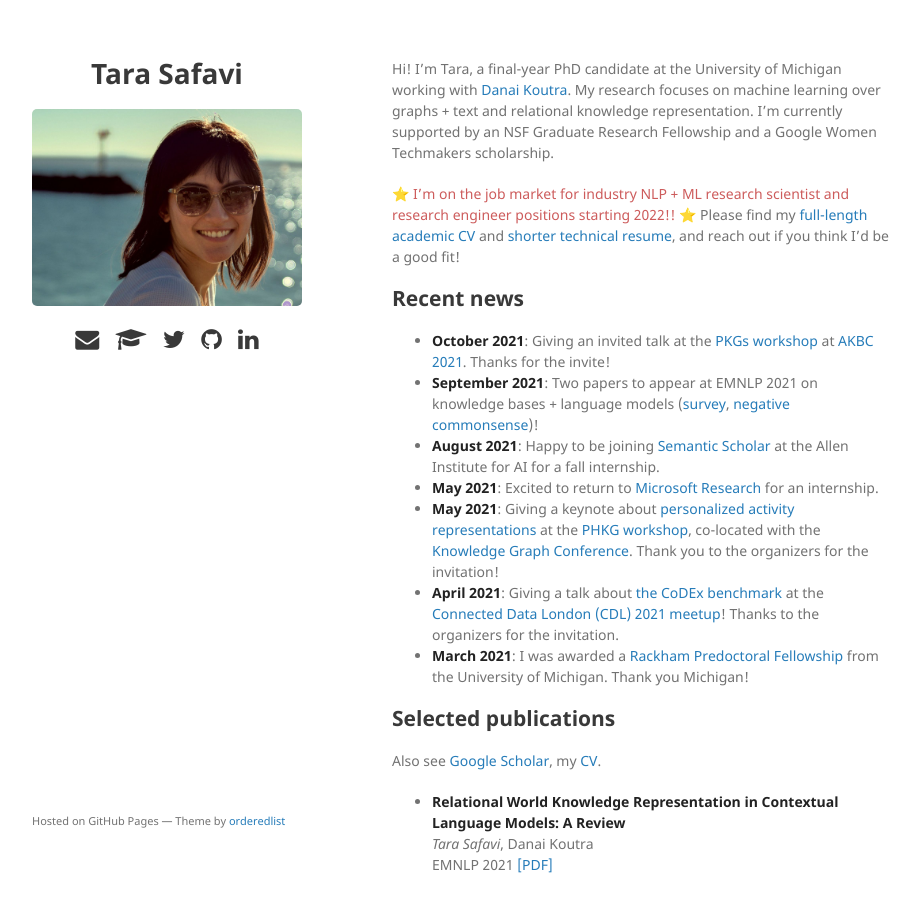
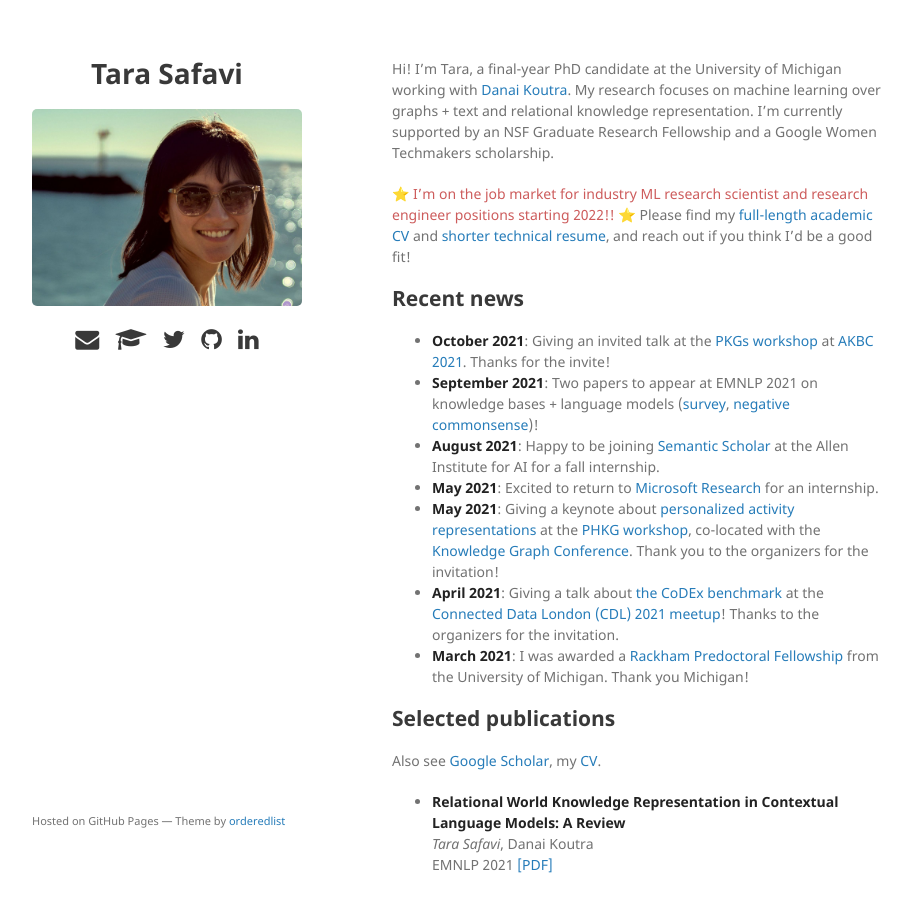
Before and after one commit to tsafavi/tsafavi.github.io, a Jekyll site: the page built from index.md, in a window 1280 px wide and 900 px high. Shown: the whole window, without its empty margins (178-1098 px from the left). Built offline with Jekyll 4.4.1, drawn with Linux system fonts in a browser that asks for light colours.

Commit message:
Update index.md

```diff
--- a/index.md
+++ b/index.md
@@ -8,7 +8,7 @@
 I'm currently supported by an NSF Graduate Research Fellowship and a Google Women Techmakers scholarship.
 
 
-<span class="red">⭐ I'm on the job market for industry NLP + ML research scientist and research engineer positions starting 2022!! ⭐</span> Please find my <a href="cv.pdf" target="_blank">full-length academic CV</a> and <a href="resume.pdf" target="_blank">shorter technical resume</a>, and reach out if you think I'd be a good fit!
+<span class="red">⭐ I'm on the job market for industry ML research scientist and research engineer positions starting 2022!! ⭐</span> Please find my <a href="cv.pdf" target="_blank">full-length academic CV</a> and <a href="resume.pdf" target="_blank">shorter technical resume</a>, and reach out if you think I'd be a good fit!
 
 ## Recent news
 
```
